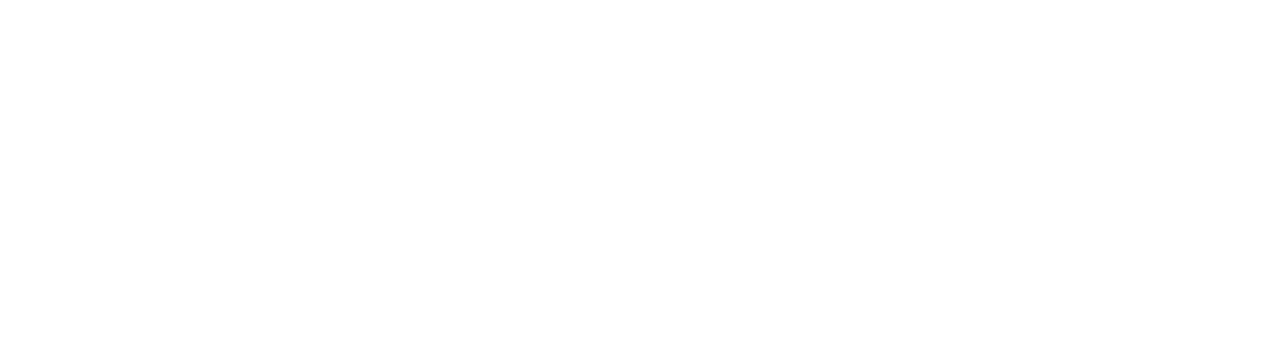
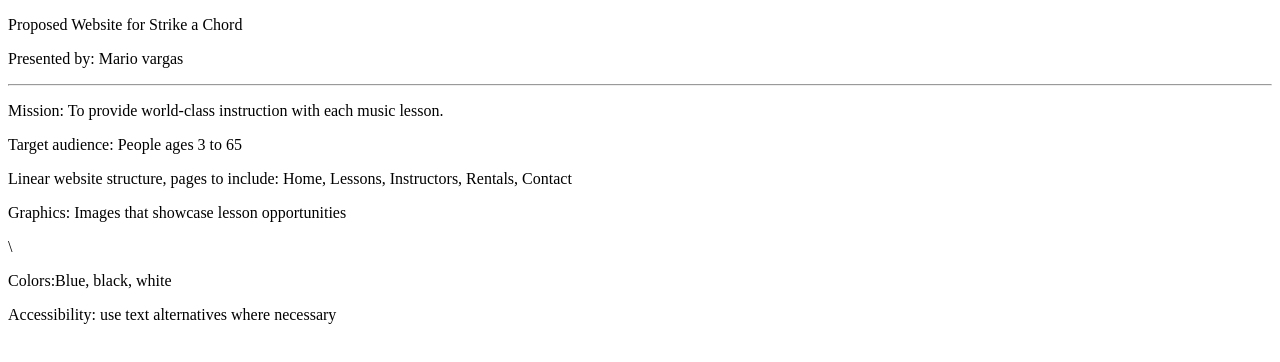
Before and after one commit to 144Sp23/ch1lab1-Mvargas64, a plain HTML site: page plan.html in a window 1280 px wide. Drawn offline with Linux system fonts and the light colour scheme.

Commit message:
Lab1 webpage

```diff
--- a/plan.html
+++ b/plan.html
@@ -1,9 +1,29 @@
 <!DOCTYPE html>
+<html lang="en">
+
 <head>
-<title>Pacific Trails Resort</title>
-<meta charset="utf-8">
+    <title>Strike a Chord</title>
+    <meta charset="utf-8">
 </head>
+
 <body>
+    <p>Proposed Website for Strike a Chord</p>
+    <p> Presented by: Mario vargas</p>
+
+
+    <hr>
+    <p>Mission: To provide world-class instruction with each music lesson.</p>
+
+    <p>Target audience: People ages 3 to 65</p>
+
+    <p>Linear website structure, pages to include: Home, Lessons, Instructors, Rentals, Contact</p>
+
+    <p>Graphics: Images that showcase lesson opportunities</p>\
+
+    <p>Colors:Blue, black, white</p>
+
+    <p>Accessibility: use text alternatives where necessary</p>
 
 </body>
+
 </html>
```
